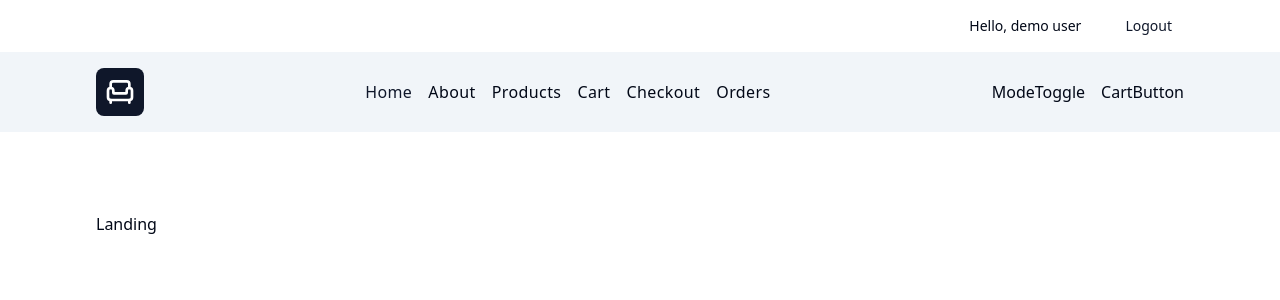
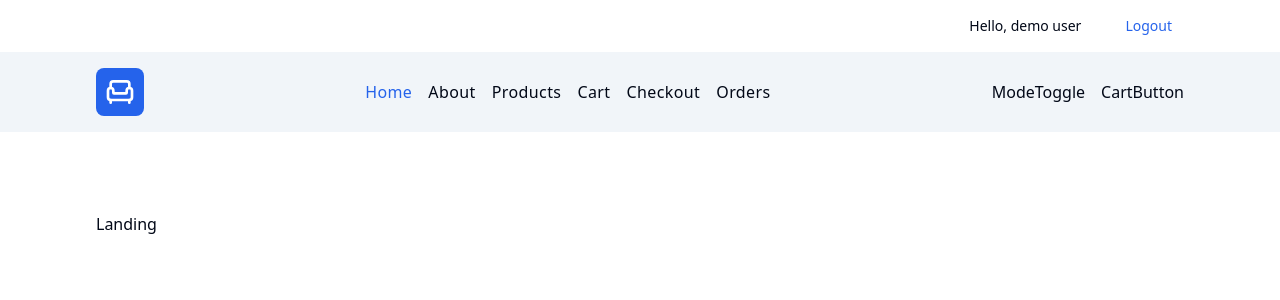
Before and after one commit to kimamovic21/udemy-practical-typescript-course-johnsmilga, a React (Vite) app in the folder 03-store-project/: page / in a window 1280 px wide. Shown: the top 300 px of the page. Built offline with nearby package versions, Linux system fonts and the light colour scheme.

Commit message:
142. Change Theme
-manje izmjene u bojama u index.css fajlu

```diff
--- a/03-store-project/src/index.css
+++ b/03-store-project/src/index.css
@@ -1,6 +1,7 @@
 @tailwind base;
 @tailwind components;
 @tailwind utilities;
+
 @layer base {
   :root {
     --background: 0 0% 100%;
@@ -9,7 +10,7 @@
     --card-foreground: 222.2 84% 4.9%;
     --popover: 0 0% 100%;
     --popover-foreground: 222.2 84% 4.9%;
-    --primary: 222.2 47.4% 11.2%;
+    --primary: 221.2 83.2% 53.3%;
     --primary-foreground: 210 40% 98%;
     --secondary: 210 40% 96.1%;
     --secondary-foreground: 222.2 47.4% 11.2%;
@@ -21,14 +22,10 @@
     --destructive-foreground: 210 40% 98%;
     --border: 214.3 31.8% 91.4%;
     --input: 214.3 31.8% 91.4%;
-    --ring: 222.2 84% 4.9%;
-    --chart-1: 12 76% 61%;
-    --chart-2: 173 58% 39%;
-    --chart-3: 197 37% 24%;
-    --chart-4: 43 74% 66%;
-    --chart-5: 27 87% 67%;
-    --radius: 0.5rem
+    --ring: 221.2 83.2% 53.3%;
+    --radius: 0.5rem;
   }
+
   .dark {
     --background: 222.2 84% 4.9%;
     --foreground: 210 40% 98%;
@@ -36,7 +33,7 @@
     --card-foreground: 210 40% 98%;
     --popover: 222.2 84% 4.9%;
     --popover-foreground: 210 40% 98%;
-    --primary: 210 40% 98%;
+    --primary: 217.2 91.2% 59.8%;
     --primary-foreground: 222.2 47.4% 11.2%;
     --secondary: 217.2 32.6% 17.5%;
     --secondary-foreground: 210 40% 98%;
@@ -48,12 +45,7 @@
     --destructive-foreground: 210 40% 98%;
     --border: 217.2 32.6% 17.5%;
     --input: 217.2 32.6% 17.5%;
-    --ring: 212.7 26.8% 83.9%;
-    --chart-1: 220 70% 50%;
-    --chart-2: 160 60% 45%;
-    --chart-3: 30 80% 55%;
-    --chart-4: 280 65% 60%;
-    --chart-5: 340 75% 55%
+    --ring: 224.3 76.3% 48%;
   }
 }
 
```
Also changed, not shown: 1 other file (tests, documents, lock files or other folders).
